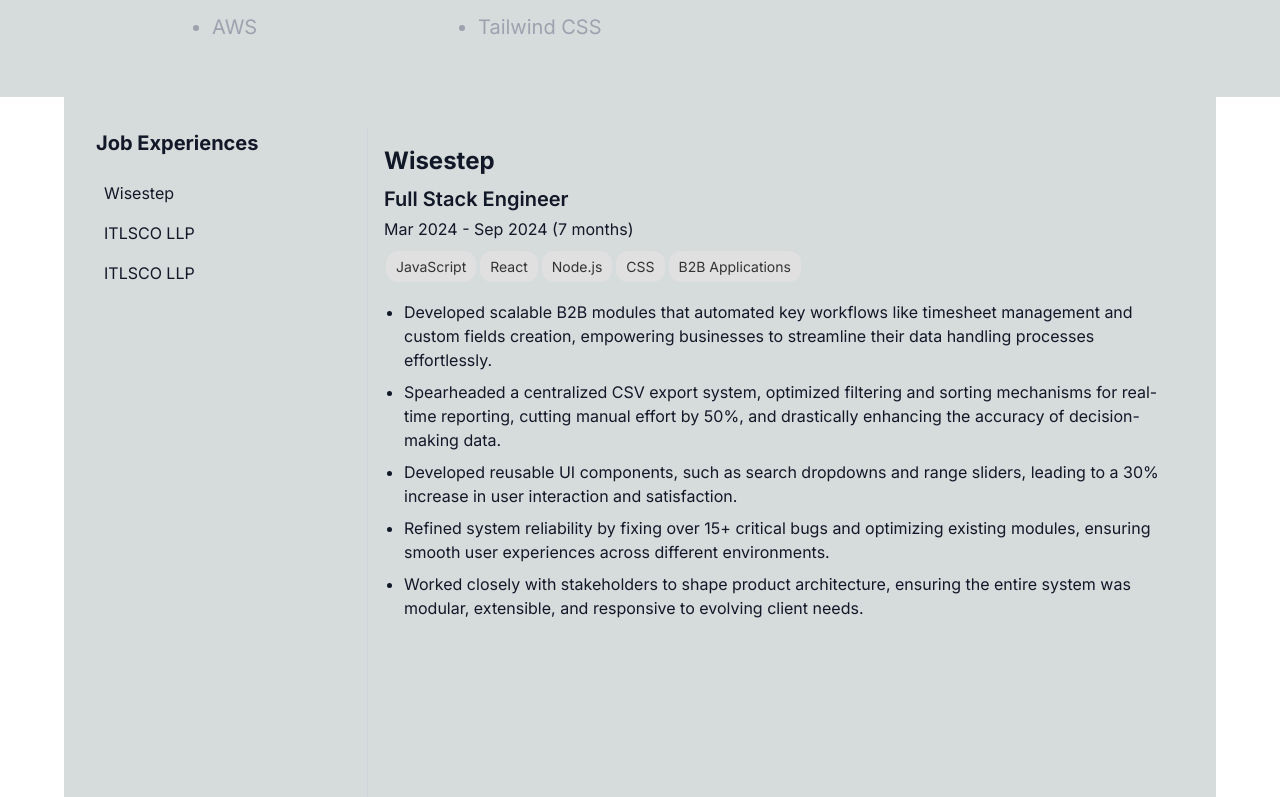
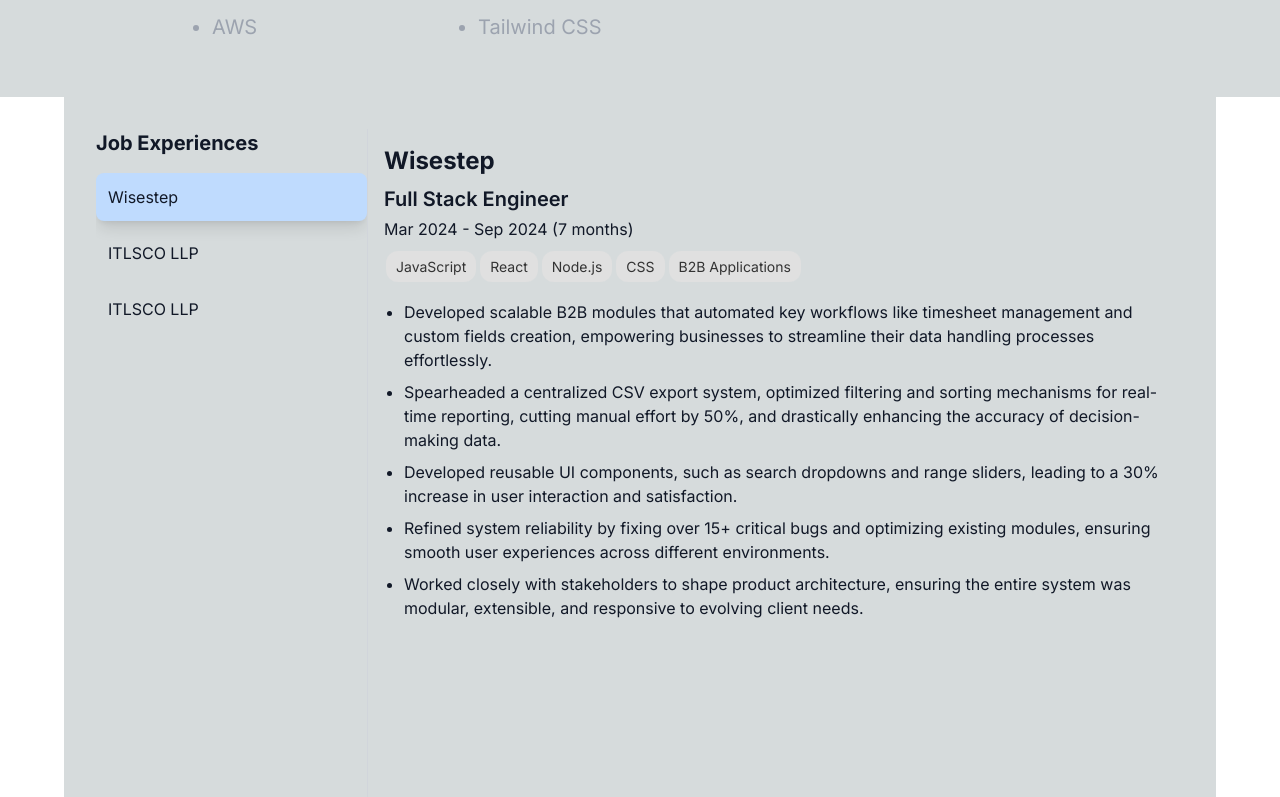
Before and after one commit to rothardo/my-portfolio-ashwintemkar, a Next.js app in the folder my-portfolio/: page / in a window 1280 px wide. Shown: the part 1683-2480 px from the top of the page. Built offline with nearby package versions, Linux system fonts and the light colour scheme.

Commit message:
made job nav reusable

```diff
--- a/my-portfolio/src/app/sections/Jobs.tsx
+++ b/my-portfolio/src/app/sections/Jobs.tsx
@@ -2,26 +2,18 @@
 import { Job } from "../types/type";
 import { jobData } from "../data/data";
 import Badge from "@/components/badge";
+import JobNav from "@/components/JobNav";
 
 const Jobs: FC = () => {
   const [selectedJob, setSelectedJob] = useState<Job | null>(jobData[0]);
 
   return (
     <section className="flex flex-col md:flex-row max-w-6xl mx-auto p-8 bg-light-gray dark:bg-dark-gray text-text-light dark:text-text-dark min-h-screen">
-      <nav className="flex-none w-full md:w-1/4 border-r border-gray-300 dark:border-gray-700 mb-6 md:mb-0">
-        <h2 className="text-xl font-bold mb-4">Job Experiences</h2>
-        <ul>
-          {jobData.map((job) => (
-            <li
-              key={job.id}
-              onClick={() => setSelectedJob(job)}
-              className="cursor-pointer p-2 hover:bg-blue-200 dark:hover:bg-blue-800 transition-colors duration-200"
-            >
-              {job.title}
-            </li>
-          ))}
-        </ul>
-      </nav>
+      <JobNav
+        jobData={jobData}
+        selectedJobId={selectedJob?.id}
+        onSelectJob={setSelectedJob}
+      />
       <div className="flex-1 p-4">
         {selectedJob ? (
           <>
--- /dev/null
+++ b/my-portfolio/src/components/JobNav.tsx
@@ -0,0 +1,34 @@
+import { Job } from "@/app/types/type";
+import { FC } from "react";
+
+interface JobNavProps {
+  jobData: Job[];
+  selectedJobId: string | undefined;
+  onSelectJob: (job: Job) => void;
+}
+
+const JobNav: FC<JobNavProps> = ({ jobData, selectedJobId, onSelectJob }) => {
+  return (
+    <nav className="flex-none w-full md:w-1/4 border-r border-gray-300 dark:border-gray-700 mb-6 md:mb-0 overflow-y-auto scrollbar-hide">
+      <h2 className="text-xl font-bold mb-4">Job Experiences</h2>
+      <ul className="space-y-2">
+        {jobData.map((job) => (
+          <li
+            key={job.id}
+            onClick={() => onSelectJob(job)}
+            className={`cursor-pointer p-3 transition-all duration-300 rounded-lg
+              ${
+                selectedJobId === job.id
+                  ? "bg-blue-200 dark:bg-blue-800 shadow-lg"
+                  : "hover:bg-blue-100 dark:hover:bg-blue-700"
+              }`}
+          >
+            {job.title}
+          </li>
+        ))}
+      </ul>
+    </nav>
+  );
+};
+
+export default JobNav;
```
